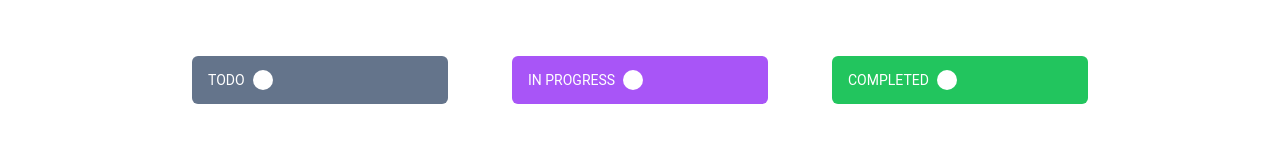
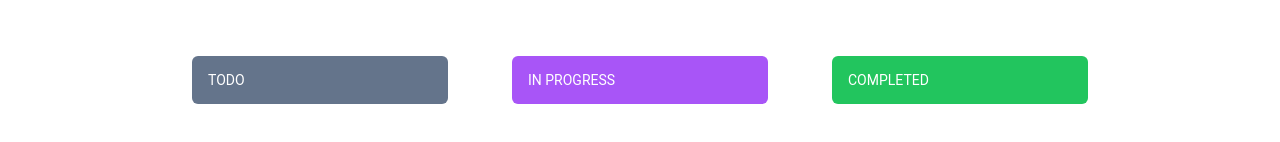
Before and after one commit to Manish7435/todoApp, a React (Create React App) app: page / in a window 1280 px wide. Shown: the part 250-392 px from the top of the page. Built offline with nearby package versions, Linux system fonts and the light colour scheme.

Commit message:
count fixes

```diff
--- a/src/Components/ListTask/Header.js
+++ b/src/Components/ListTask/Header.js
@@ -1,7 +1,7 @@
 const Header = ({text, bg, count})=>{
     return(
         <div className={`${bg} flex items-center h-12 pl-4 rounded-md uppercase text-sm text-white`}>
-           {text} <div className=' flex ml-2 text-black bg-white w-5 h-5 rounded-full items-center justify-center'> {count}</div>
+           {text} { count >0 &&<div className=' flex ml-2 text-black bg-white w-5 h-5 rounded-full items-center justify-center'> {count}</div>}
         </div>
     )
 }
```
